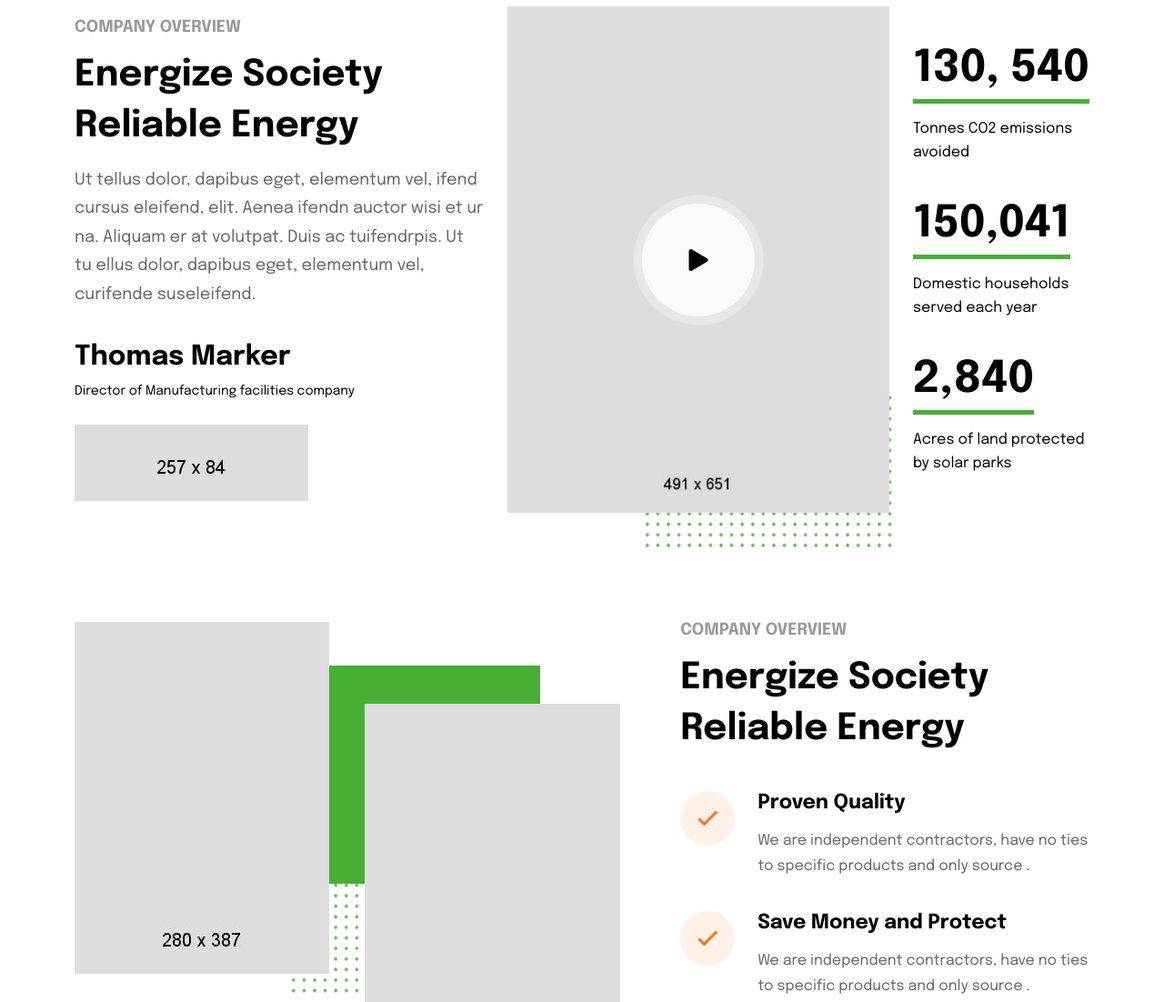
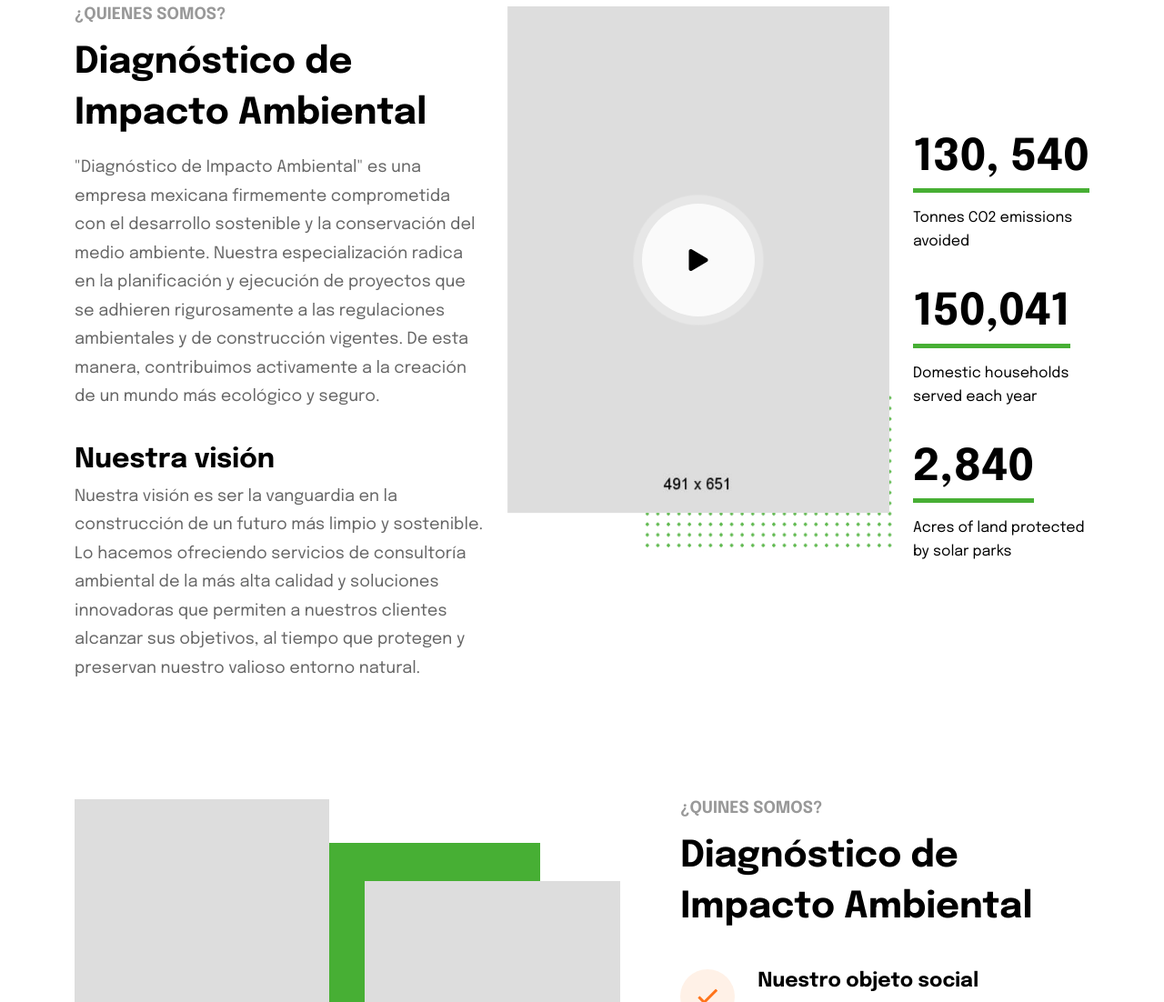
Before and after one commit to MarcosER816/DIAM, a plain HTML site: page index.html in a window 1280 px wide. Shown: the part 823-1925 px from the top of the page at 91% size. Drawn offline with Linux system fonts and the light colour scheme.

Commit message:
Add files via upload

```diff
--- a/index.html
+++ b/index.html
@@ -416,12 +416,12 @@
             <div class="row  text-center text-md-start">
                 <div class="col-md-8 col-xl-5 align-self-center order-1 order-xl-1 wow fadeInUp" data-wow-delay="0.3s">
                     <div class="mb-30">
-                        <span class="sec-subtitle">COMPANY OVERVIEW</span>
-                        <h2 class="sec-title h1 mb-3">Energize Society Reliable Energy</h2>
-                        <p class="pe-xxl-5 fs-md mb-4 pb-xl-2">Ut tellus dolor, dapibus eget, elementum vel, ifend cursus eleifend, elit. Aenea ifendn auctor wisi et ur na. Aliquam er at volutpat. Duis ac tuifendrpis. Ut tu ellus dolor, dapibus eget, elementum vel, curifende suseleifend.</p>
-                        <h3 class="h4 mb-1">Thomas Marker</h3>
-                        <p class="text-title fs-xs mb-4">Director of Manufacturing facilities company</p>
-                        <img src="assets/img/about/sign.png" alt="sign">
+                        <span class="sec-subtitle">¿Quienes somos?</span>
+                        <h2 class="sec-title h1 mb-3">Diagnóstico de Impacto Ambiental</h2>
+                        <p class="pe-xxl-5 fs-md mb-4 pb-xl-2">"Diagnóstico de Impacto Ambiental" es una empresa mexicana firmemente comprometida con el desarrollo sostenible y la conservación del medio ambiente. Nuestra especialización radica en la planificación y ejecución de proyectos que se adhieren rigurosamente a las regulaciones ambientales y de construcción vigentes. De esta manera, contribuimos activamente a la creación de un mundo más ecológico y seguro.</p>
+                        <h3 class="h4 mb-1">Nuestra visión</h3>
+                        <p class="pe-xxl-5 fs-md mb-4 pb-xl-2">
+                            Nuestra visión es ser la vanguardia en la construcción de un futuro más limpio y sostenible. Lo hacemos ofreciendo servicios de consultoría ambiental de la más alta calidad y soluciones innovadoras que permiten a nuestros clientes alcanzar sus objetivos, al tiempo que protegen y preservan nuestro valioso entorno natural.</p>
                     </div>
                 </div>
                 <div class="col-xl order-3 order-xl-2 wow fadeInUp" data-wow-delay="0.3s">
@@ -465,15 +465,15 @@
                     </div>
                 </div>
                 <div class="col-xl-5 align-self-center wow fadeInUp" data-wow-delay="0.4s">
-                    <span class="sec-subtitle">COMPANY OVERVIEW</span>
-                    <h2 class="sec-title h1 mb-3 mb-4 pb-3">Energize Society Reliable Energy</h2>
+                    <span class="sec-subtitle">¿Quines somos?</span>
+                    <h2 class="sec-title h1 mb-3 mb-4 pb-3">Diagnóstico de Impacto Ambiental</h2>
                     <div class="media-style2">
                         <div class="media-icon"><i class="far fa-check"></i></div>
                         <div class="media-body">
-                            <span class="media-title">Proven Quality</span>
-                            <p class="media-info">We are independent contractors, have no ties to specific products and only source .</p>
+                            <span class="media-title">Nuestro objeto social</span>
+                            <p class="media-info">Nuestro objeto social se concentra en el desarrollo y la gestión integral de proyectos debidamente autorizados a través de Licencias de Uso de Suelo, Permisos de Construcción, Permisos Ambientales, Permisos de Protección Civil, así como Estudios Topográficos y Deslindes (topografía legal) destinados a establecimientos industriales, comerciales y de servicios. Trabajamos de manera incansable para asegurar que nuestros clientes cumplan de manera íntegra con todas las regulaciones y requisitos necesarios para llevar a cabo sus proyectos de manera ética y sostenible, garantizando así su éxito y contribuyendo a la construcción de un futuro más responsable con el medio ambiente.</p>
                         </div>
-                    </div>
+                    </div><!--
                     <div class="media-style2">
                         <div class="media-icon"><i class="far fa-check"></i></div>
                         <div class="media-body">
@@ -487,7 +487,7 @@
                             <span class="media-title">Integrating solar panels</span>
                             <p class="media-info">We are independent contractors, have no ties to specific products and only source .</p>
                         </div>
-                    </div>
+                    </div>--->
                 </div>
             </div>
         </div>
```
